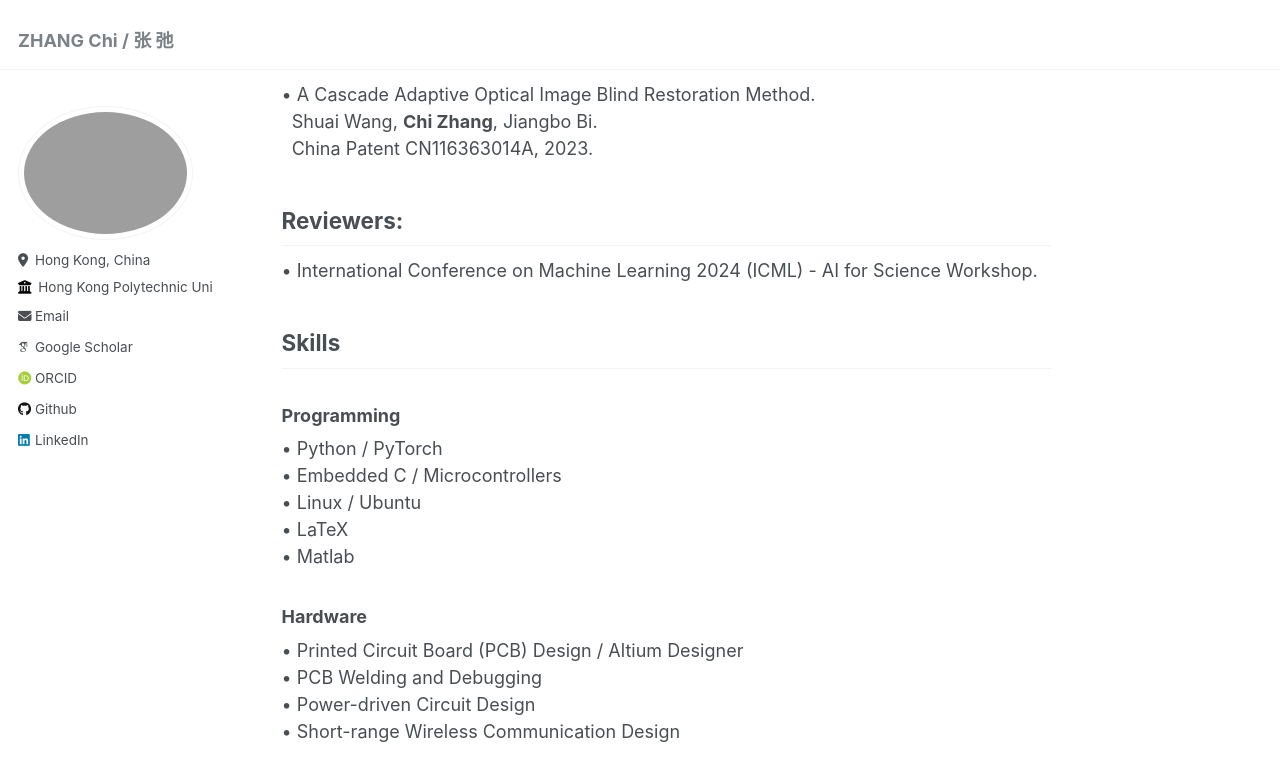
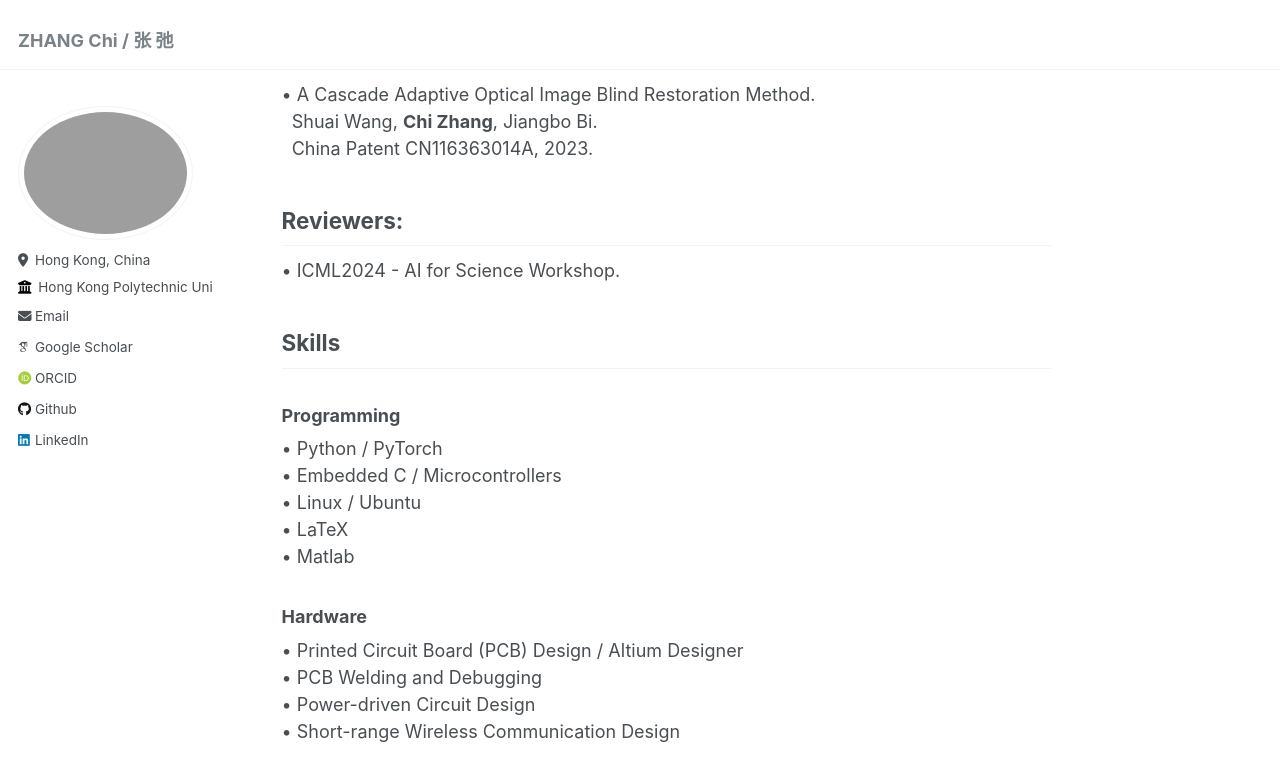
Before and after one commit to mrchasezhang/mrchasezhang.github.io, a Jekyll site: the page built from _pages/about.md, in a window 1280 px wide and 900 px high, scrolled down 1245 px. Shown: the top 781 px of the window. Built offline with Jekyll 4.4.1, drawn with Linux system fonts in a browser that asks for light colours; some web fonts are replaced.

Commit message:
Update about.md

```diff
--- a/_pages/about.md
+++ b/_pages/about.md
@@ -43,7 +43,7 @@ My publications are available via [Google Scholar](https://scholar.google.com/ci
 
 
 ## Reviewers:
-• International Conference on Machine Learning 2024 (ICML) - AI for Science Workshop.
+• ICML2024 - AI for Science Workshop.
 
 ## Skills
 ### Programming
```
